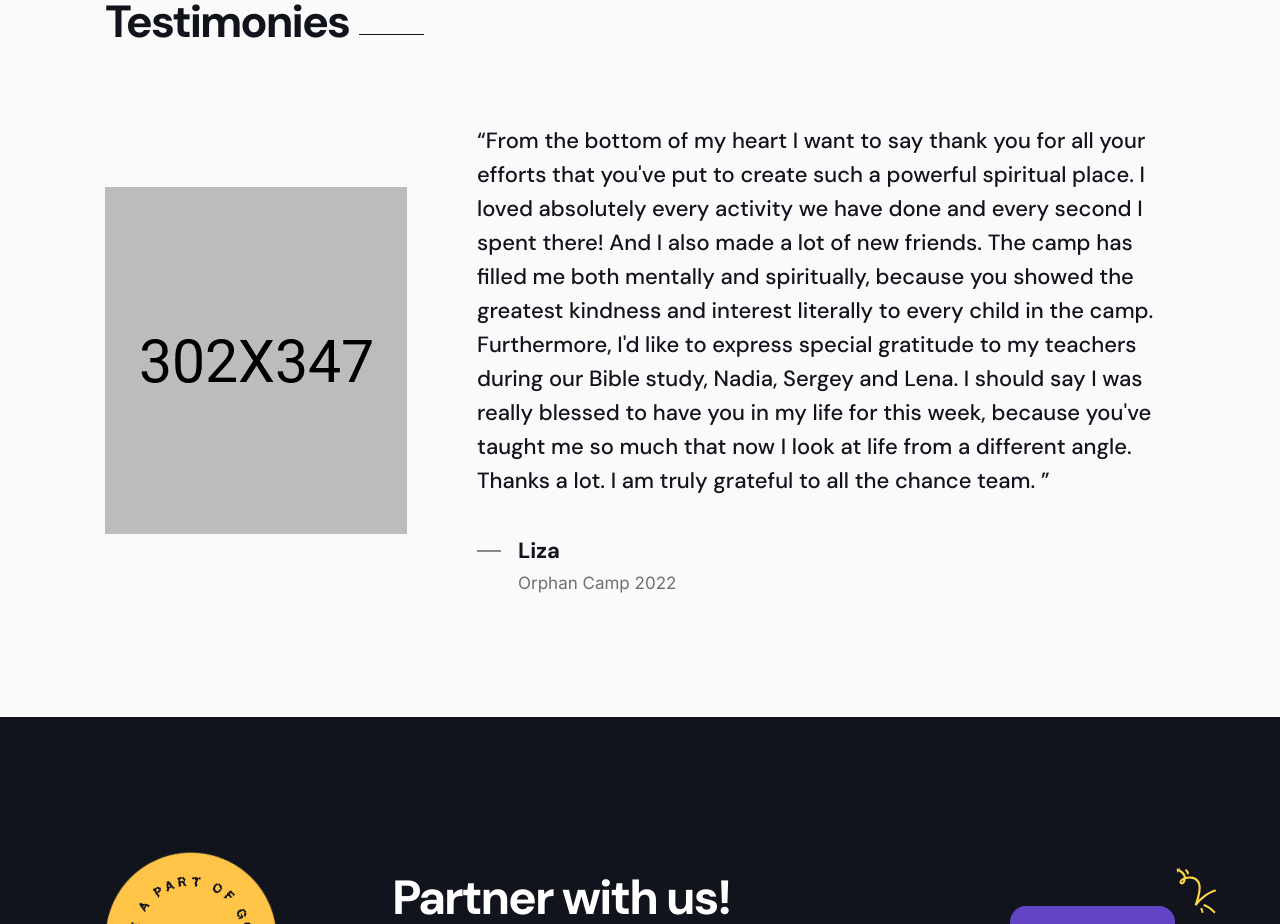
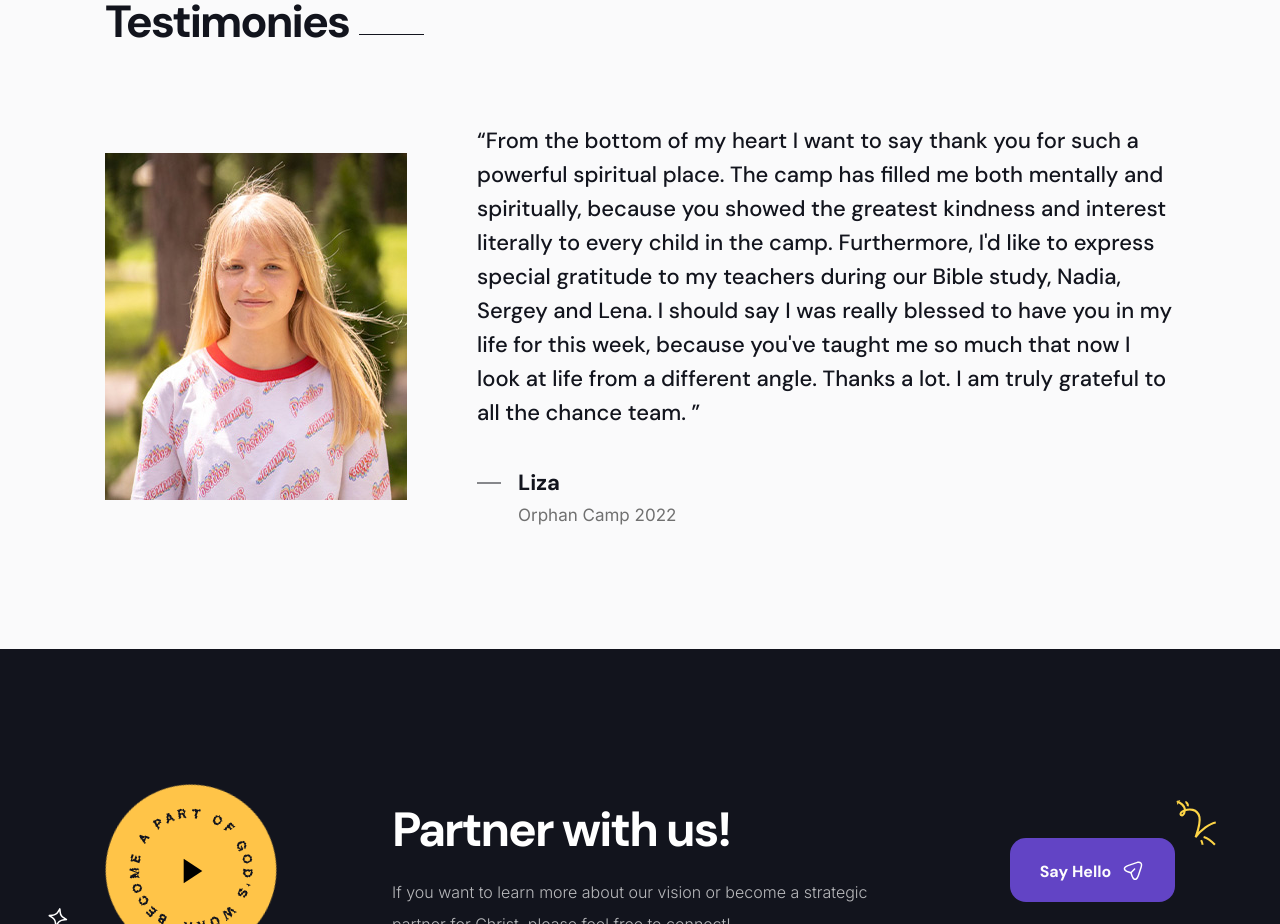
Before and after one commit to jryzhik/chance_donation, a Next.js app: page / in a window 1280 px wide. Shown: the part 4300-5224 px from the top of the page. Built offline with nearby package versions, Linux system fonts and the light colour scheme.

Commit message:
Remove counter on mobile, and add testimonial image

```diff
--- a/public/css/style.css
+++ b/public/css/style.css
@@ -1188,6 +1188,23 @@ h6 {
   position: relative;
   z-index: 2;
 }
+
+/*---------------------------------------------------*/
+/*	07mobile) ORIDO COUNTER MOBILE
+/*---------------------------------------------------*/
+@media only screen and (max-width: 400px) {
+  .mobileRow {
+    display: none;
+  }
+
+
+
+
+
+ }
+
+
+
 
 /*---------------------------------------------------*/
 /*	08) ORIDO SERVICE
--- a/src/components/Feedback.js
+++ b/src/components/Feedback.js
@@ -17,11 +17,8 @@ const Feedback = ({ dark }) => {
             <div className="info">
               <div className="text">
                 <p>
-                  “From the bottom of my heart I want to say thank you for all
-                  your efforts that you've put to create such a powerful spiritual
-                  place. I loved absolutely every activity
-                     we have done and every second I spent there! And I also made a
-                     lot of new friends. The camp has filled me both mentally and spiritually,
+                  “From the bottom of my heart I want to say thank you for such a powerful spiritual
+                  place. The camp has filled me both mentally and spiritually,
                      because you showed the greatest kindness and interest literally to every
                      child in the camp. Furthermore, I'd like to express special gratitude to
                      my teachers during our Bible study, Nadia, Sergey and Lena. I should say
--- a/src/components/Services.js
+++ b/src/components/Services.js
@@ -112,11 +112,13 @@ const Services = () => {
         </div>
       </div>
       {/* COUNTER */}
+      <div className="mobileRow">
       <div className="orido_tm_section">
         <div className="orido_tm_counter">
           <div className="container">
             <div className="counter_list">
               <ul>
+
                 {counts.map((count, i) => (
                   <li key={i}>
                     <div className="list_inner">
@@ -132,6 +134,7 @@ const Services = () => {
           </div>
         </div>
       </div>
+      </div>
     </Fragment>
   );
 };
```
Also changed, not shown: public/img/testimonials/1.jpg.
